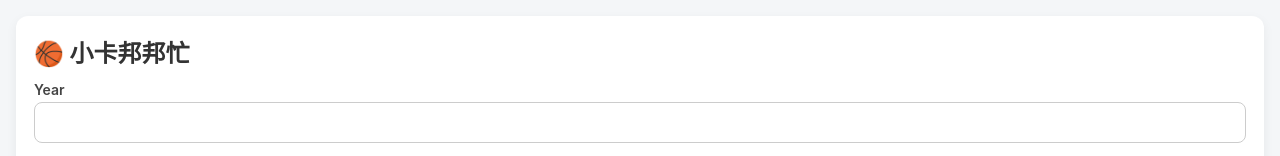
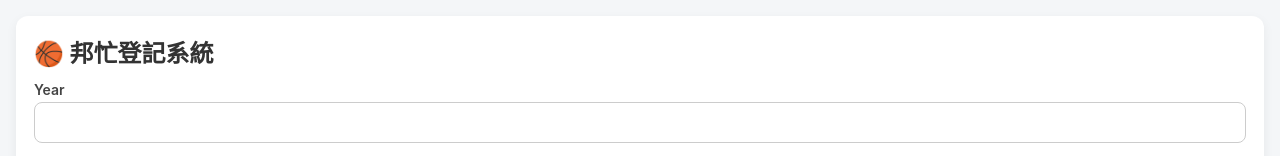
Before and after one commit to tzuchin-lin/card-tracker, a plain HTML site: page index.html in a window 1280 px wide. Shown: the top 156 px of the page. Drawn offline with Linux system fonts and the light colour scheme.

Commit message:
Update index.html

```diff
--- a/index.html
+++ b/index.html
@@ -37,7 +37,7 @@
 <body>
 
   <div class="card">
-    <h2>🏀 小卡邦邦忙</h2>
+    <h2>🏀 邦忙登記系統</h2>
     <form id="cardForm">
       <div class="form-group">
         <label>Year</label>
```
